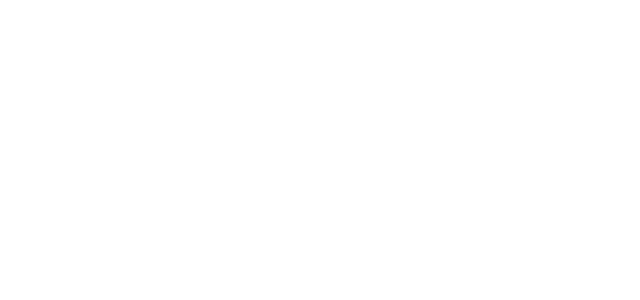
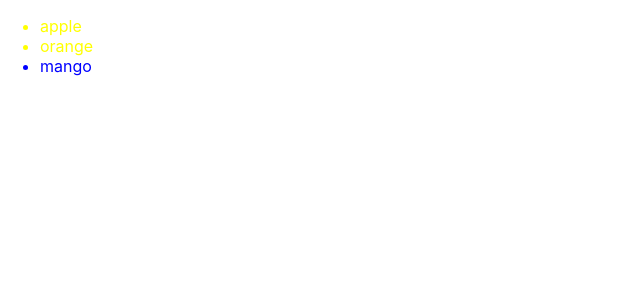
Before and after one commit to divyashan3223/react-batch-11, a React (Create React App) app: page / in a window 1280 px wide. Shown: the top 300 px of the page, without its empty margins (0-640 px from the left). Built offline with nearby package versions, Linux system fonts and the light colour scheme.

Commit message:
map method using list

```diff
--- a/src/components/Data.jsx
+++ b/src/components/Data.jsx
@@ -1,30 +1,20 @@
-import React from "react";
-import Signin from "./Signin";
-import Signup from "./Signup";
+const Data = () => {
+  let data = [
+    { title: "apple", id: 1, info: "false" },
+    { title: "orange", id: 2, info: "false" },
+    { title: "mango", id: 3, info: "true" },
+  ];
+  let hi = data.map((dat) => (
+    <li key={dat.id} style={{ color: dat.info === "true" ? "blue" : "yellow" }}>
+      {dat.title}
+    </li>
+  ));
 
-// ! using if else method
-// const Data = ({ isLoggin }) => {
-//   let content;
-//   if (isLoggin) {
-//     content = <Signin />;
-//   } else {
-//     content = <Signup />;
-//   }
-//   return <div>{content}</div>;
-// };
-// export default Data;
+  return (
+    <div>
+      <ul>{hi}</ul>
+    </div>
+  );
+};
 
-// TODO using ternary operator
-// const Data = ({ isLoggin }) => {
-//   const content = isLoggin ? <Signin /> : <Signup />;
-//   return <div>{content}</div>;
-// };
-// export default Data;
-
-// ?using  && operator
-
-const Data = ({ isLoggin }) => {
-  const content = isLoggin && <Signin />;
-  return <div>{content}</div>;
-};
 export default Data;
```
